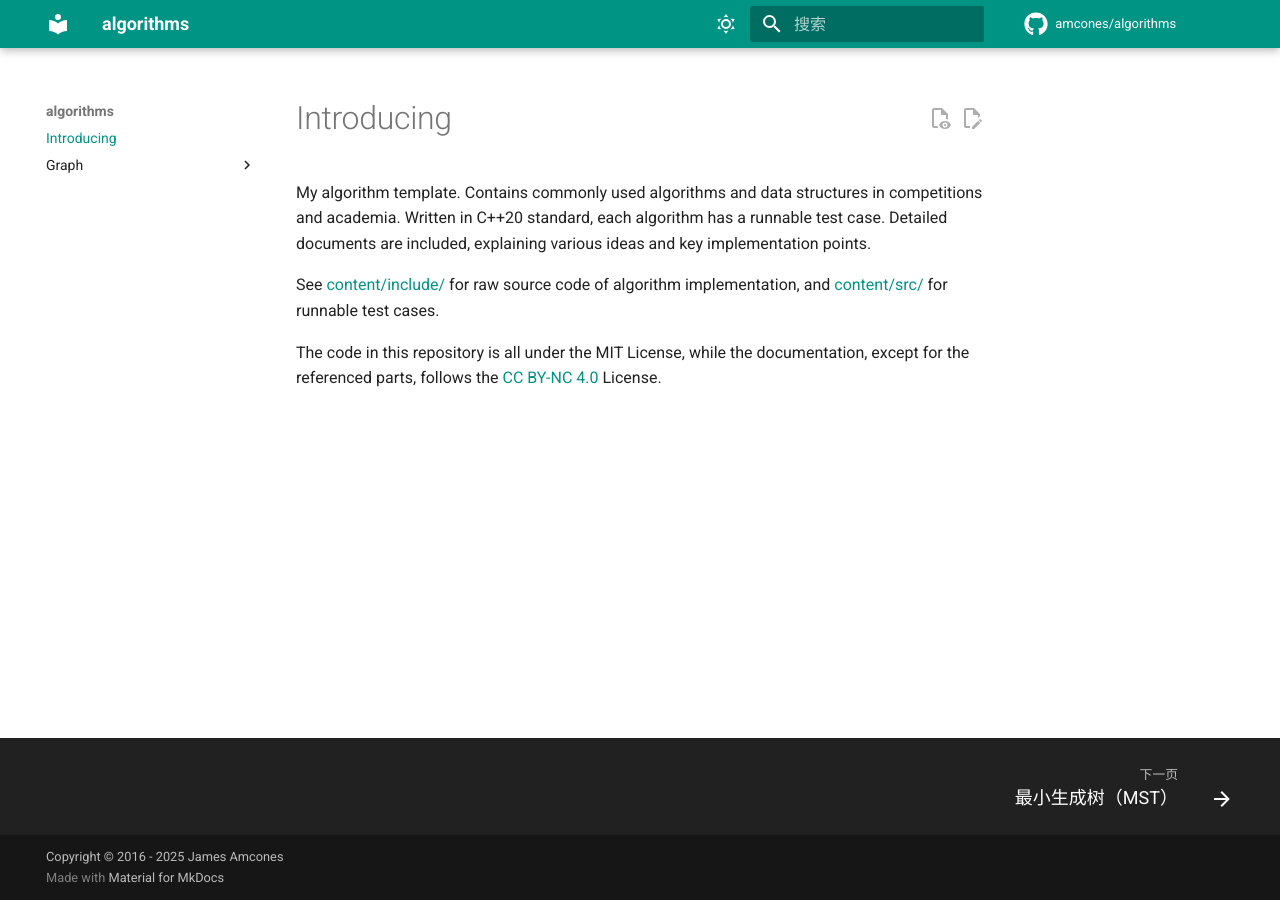
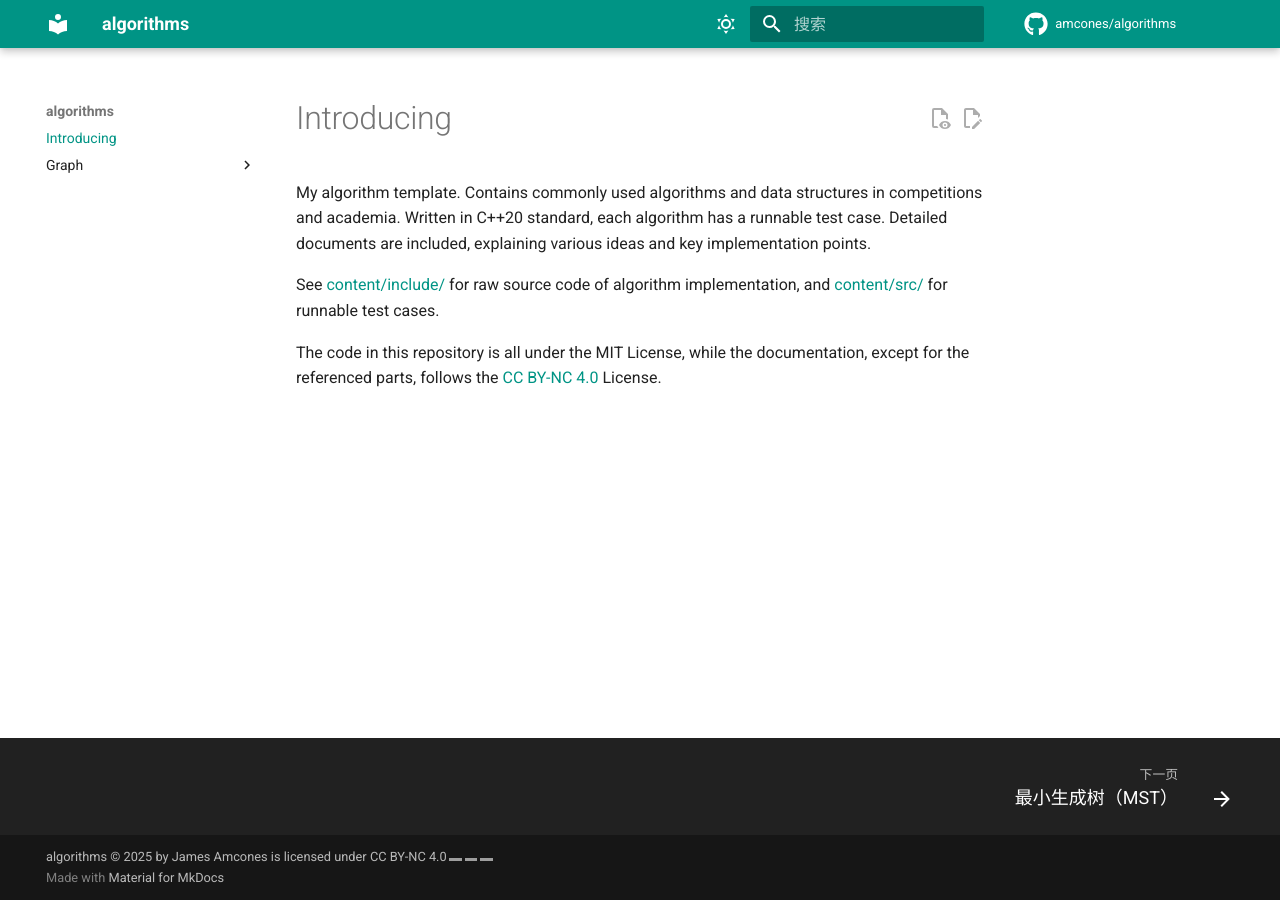
Before and after one commit to amcones/algorithms, an MkDocs documentation site: the page built from docs/index.md, in a window 1280 px wide. Built offline with MkDocs 1.6.1 and Material for MkDocs 9.7.7, drawn with Linux system fonts in a browser that asks for light colours; comment, search, counter and statistics services are not loaded; grey boxes are pictures that could not be loaded.

Commit message:
feat: add mkdocs website
Signed-off-by: amcones <a587212@126.com>

```diff
--- a/mkdocs.yml
+++ b/mkdocs.yml
@@ -37,7 +37,7 @@ repo_url: 'https://github.com/amcones/algorithms'
 edit_uri: edit/main/docs/
 
 # Copyright
-copyright: 'Copyright &copy; 2016 - 2025 James Amcones'
+copyright: '<a href="https://github.com/amcones/algorithms">algorithms</a> © 2025 by <a href="https://amcones.cn">James Amcones</a> is licensed under <a href="https://creativecommons.org/licenses/by-nc/4.0/">CC BY-NC 4.0</a><img src="https://mirrors.creativecommons.org/presskit/icons/cc.svg" style="max-width: 1em;max-height:1em;margin-left: .2em;"><img src="https://mirrors.creativecommons.org/presskit/icons/by.svg" style="max-width: 1em;max-height:1em;margin-left: .2em;"><img src="https://mirrors.creativecommons.org/presskit/icons/nc.svg" style="max-width: 1em;max-height:1em;margin-left: .2em;">'
 
 plugins:
   - git-revision-date-localized:
```
